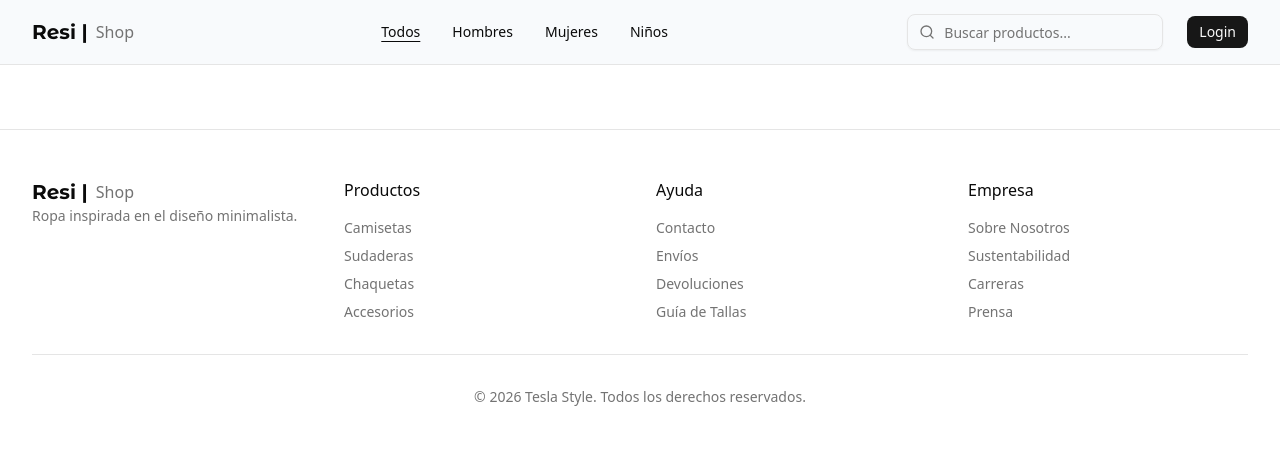
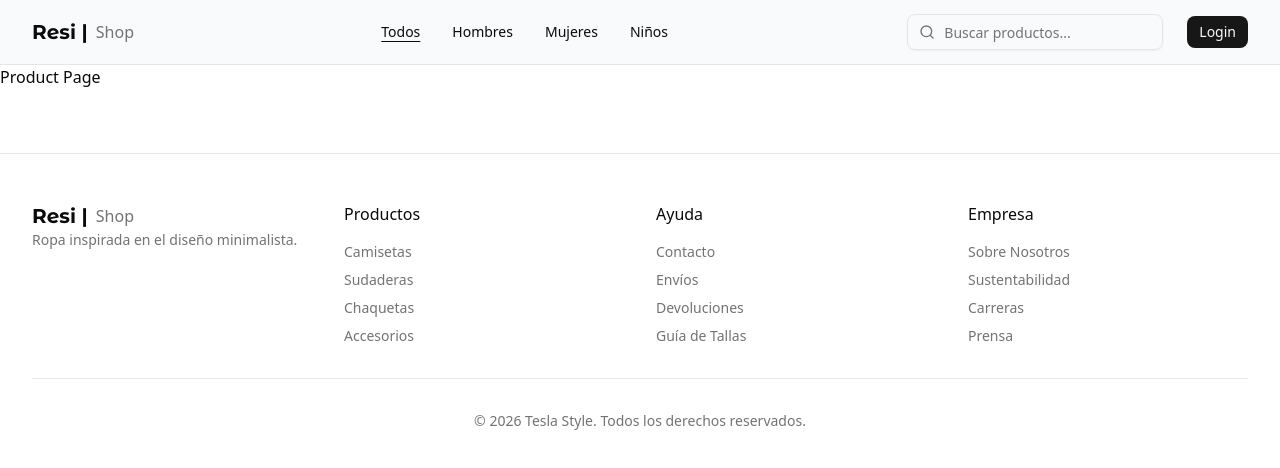
Before and after one commit to Planemistakenforstar/resi-shop-react-front, a React (Vite) app: page /product/1 in a window 1280 px wide. Shown: the top 468 px of the page. Built offline with nearby package versions, Linux system fonts and the light colour scheme; no server answers.

Commit message:
Fixed broken components

```diff
--- a/src/shop/components/CustomHeader.tsx
+++ b/src/shop/components/CustomHeader.tsx
@@ -1,5 +1,5 @@
 
-import { Search, Menu } from "lucide-react";
+import { Search } from "lucide-react";
 import { Button } from "@/components/ui/button";
 import { Input } from "@/components/ui/input";
 import { Link, useParams, useSearchParams } from "react-router";
@@ -18,7 +18,7 @@ export const CustomHeader = () => {
   const inputRef = useRef<HTMLInputElement>(null);
   const query = searchParams.get('query') || '';
 
-  const handleSearch = (event: KeyboardEvent<HTMLInputElement> ) =>{
+  const handleSearch = (event: React.KeyboardEvent<HTMLInputElement> ) =>{
       if(event.key !=='Enter') return;
       const query = inputRef.current?.value;
       const newSearchParams  = new URLSearchParams();
--- a/src/shop/pages/products/ProductPage.tsx
+++ b/src/shop/pages/products/ProductPage.tsx
@@ -1,5 +1,7 @@
-
-
 export const ProductPage = () => {
-
-}
+  return (
+    <>
+      <h1>Product Page</h1>
+    </>
+  );
+};
```
